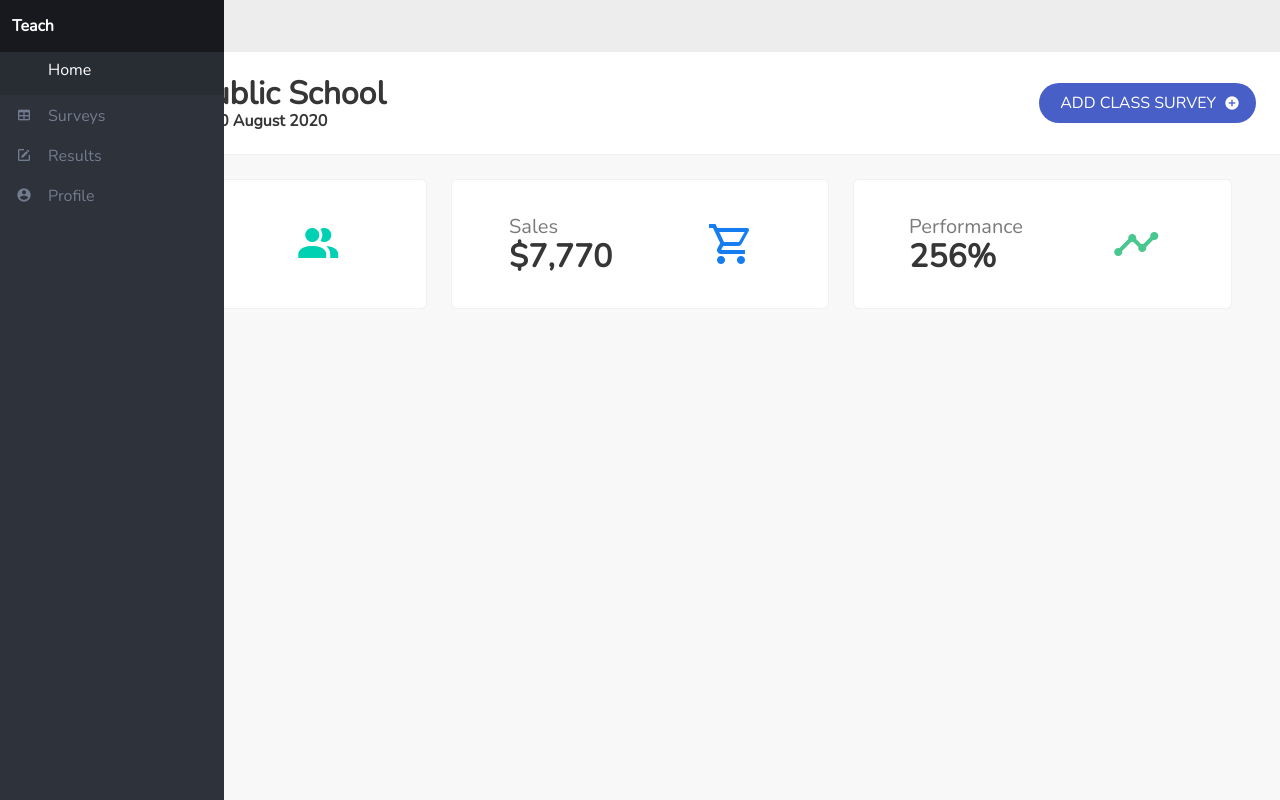
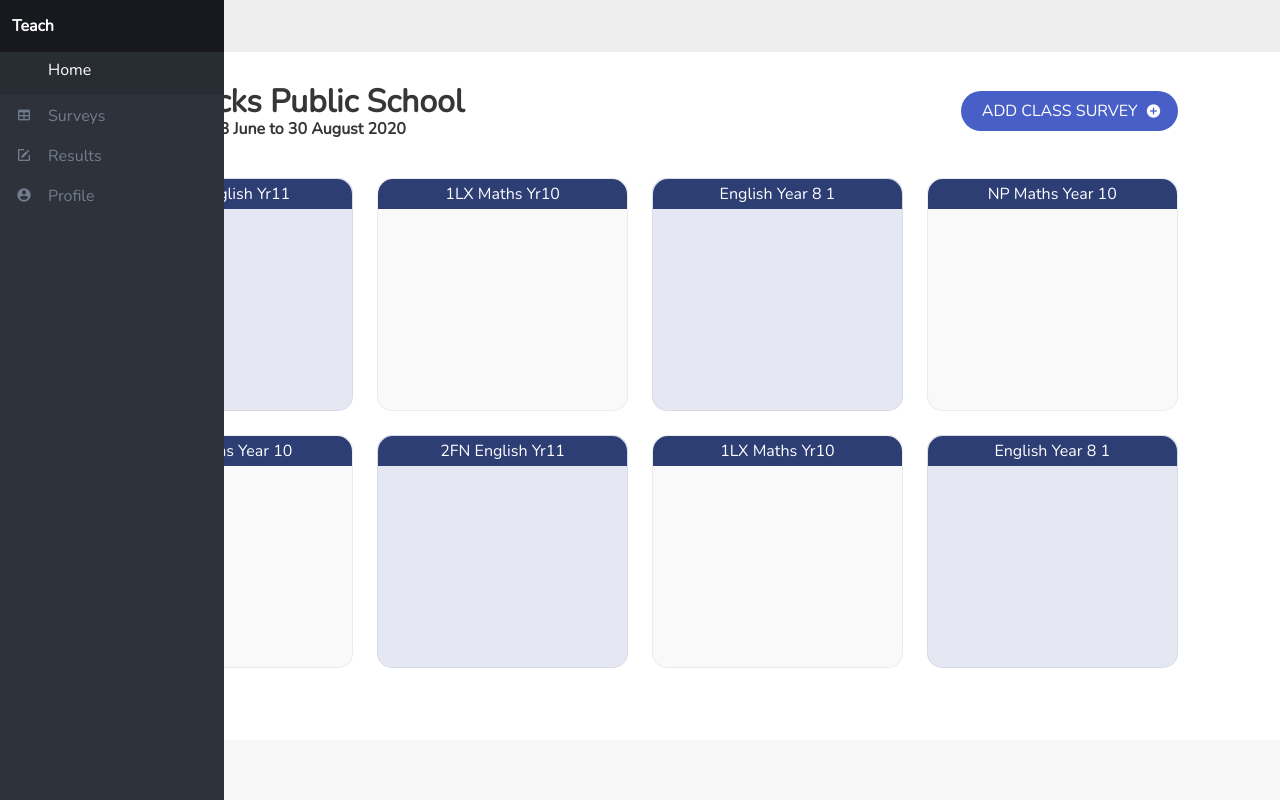
Before and after one commit to EstopaceMA/ProjectTeach, a Vue app: page / in a window 1280 px wide. Built offline with nearby package versions, Linux system fonts and the light colour scheme.

Commit message:
wip homepage 12/08/20

```diff
--- a/src/components/CardComponent.vue
+++ b/src/components/CardComponent.vue
@@ -15,7 +15,7 @@
         <b-icon :icon="headerIcon" custom-size="default" />
       </a>
     </header>
-    <div class="card-content">
+    <div>
       <slot />
     </div>
   </div>
--- a/src/components/CardWidget.vue
+++ b/src/components/CardWidget.vue
@@ -1,31 +1,19 @@
 <template>
   <card-component>
-    <div class="level is-mobile">
+      <div class="level-item" style="background-color:#2D3E74; border-radius: 15px 15px 0 0; color:white; padding:0.2em;">
+        {{label}}
+      </div>
       <div class="level-item">
-        <div class="is-widget-label">
-          <h3 class="subtitle is-spaced">
-            {{ label }}
-          </h3>
-          <h1 class="title">
-            <growing-number :value="number" :prefix="prefix" :suffix="suffix" />
-          </h1>
-        </div>
+
       </div>
-      <div v-if="icon" class="level-item has-widget-icon">
-        <div class="is-widget-icon">
-          <b-icon :icon="icon" size="is-large" :type="type" />
-        </div>
-      </div>
-    </div>
   </card-component>
 </template>
 
 <script>
 import CardComponent from '@/components/CardComponent'
-import GrowingNumber from '@/components/GrowingNumber'
 export default {
   name: 'CardWidget',
-  components: { GrowingNumber, CardComponent },
+  components: { CardComponent },
   props: {
     icon: {
       type: String,
--- a/src/components/HomeHead.vue
+++ b/src/components/HomeHead.vue
@@ -1,6 +1,6 @@
 <template>
   <section class="hero is-hero-bar">
-    <div class="hero-body">
+    <div class="hero-body hero-body-prop">
       <div class="level">
         <div class="level-left">
           <div class="level-item">
@@ -19,6 +19,12 @@
   </section>
 </template>
 
+<style>
+  .hero-body-prop{
+    padding: 2rem 8vw 1rem 8vw !important;
+  }
+</style>
+
 <script>
 export default {
   name: 'HomeHead',
--- a/src/components/Tiles.vue
+++ b/src/components/Tiles.vue
@@ -6,7 +6,7 @@ export default {
   props: {
     maxPerRow: {
       type: Number,
-      default: 5
+      default: 4
     }
   },
   methods: {
--- a/src/scss/_hero-bar.scss
+++ b/src/scss/_hero-bar.scss
@@ -1,6 +1,6 @@
 section.hero.is-hero-bar {
   background-color: $hero-bar-background;
-  border-bottom: $light-border;
+  // border-bottom: $light-border;
 
   .hero-body {
     padding: $default-padding;
--- a/src/scss/_main-section.scss
+++ b/src/scss/_main-section.scss
@@ -1,3 +1,6 @@
 section.section.is-main-section {
   padding-top: $default-padding;
+  background-color: #fff;
+  padding-right: 8vw;
+  padding-left: 8vw;
 }
--- a/src/views/HomeV2.vue
+++ b/src/views/HomeV2.vue
@@ -16,27 +16,36 @@
     <section class="section is-main-section">
       <tiles>
         <card-widget
-          class="tile is-child"
-          type="is-primary"
-          icon="account-multiple"
-          :number="512"
-          label="Clients"
+          class="tile is-child card-props complete-bg"
+          label="2FN English Yr11"
         />
         <card-widget
-          class="tile is-child"
-          type="is-info"
-          icon="cart-outline"
-          :number="7770"
-          prefix="$"
-          label="Sales"
+          class="tile is-child card-props not-complete-bg"
+          label="1LX Maths Yr10"
         />
         <card-widget
-          class="tile is-child"
-          type="is-success"
-          icon="chart-timeline-variant"
-          :number="256"
-          suffix="%"
-          label="Performance"
+          class="tile is-child card-props complete-bg"
+          label="English Year 8 1"
+        />
+        <card-widget
+          class="tile is-child card-props not-complete-bg"
+          label="NP Maths Year 10"
+        />
+        <card-widget
+          class="tile is-child card-props not-complete-bg"
+          label="NP Maths Year 10"
+        />
+        <card-widget
+          class="tile is-child card-props complete-bg"
+          label="2FN English Yr11"
+        />
+        <card-widget
+          class="tile is-child card-props not-complete-bg"
+          label="1LX Maths Yr10"
+        />
+        <card-widget
+          class="tile is-child card-props complete-bg"
+          label="English Year 8 1"
         />
       </tiles>
 
@@ -48,6 +57,20 @@
     </section>
   </div>
 </template>
+
+<style>
+  .card-props{
+    height: 18.2vw;
+    border-radius: 15px;
+  }
+  .complete-bg {
+    background-color: #e5e7f3;
+  }
+
+  .not-complete-bg{
+    background-color: #f9f9f9;
+  }
+</style>
 
 <script>
 // @ is an alias to /src
```
